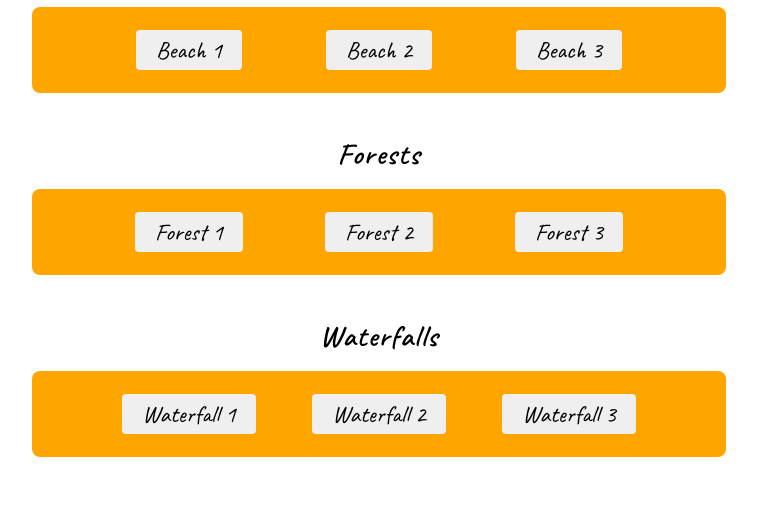
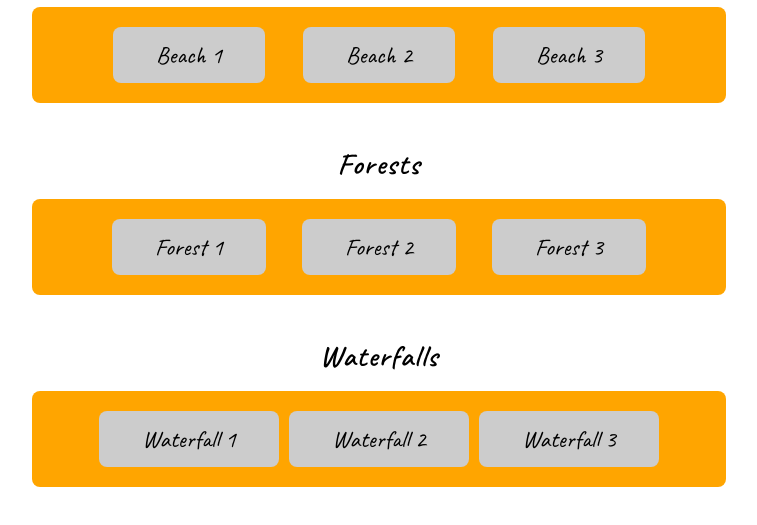
Before and after one commit to vlada030/frontendmentor-custom-video, a plain HTML site: page index.html in a window 1280 px wide. Shown: the part 741-1266 px from the top of the page, without its empty margins (261-1018 px from the left). Drawn offline with Linux system fonts and the light colour scheme.

Commit message:
i dalje ne radi drag sekcije

```diff
--- a/index.html
+++ b/index.html
@@ -298,7 +298,7 @@
                 <h1>Best categorie and video selection</h1>
                 <p>Reorder the list bellow based on your preference</p>
 
-                <div class="movies__group" draggable="true">
+                <div class="movies__group" draggable="true" data-dropto="categorie">
                     <h2>Beaches</h2>
                     <ul class="movies__list">
                         <li
@@ -340,7 +340,7 @@
                     </ul>
                 </div>
 
-                <div class="movies__group" draggable="true">
+                <div class="movies__group" draggable="true" data-dropto="categorie">
                     <h2>Forests</h2>
                     <ul class="movies__list">
                         <li
@@ -381,7 +381,7 @@
                         </li>
                     </ul>
                 </div>
-                <div class="movies__group" draggable="true">
+                <div class="movies__group" draggable="true" data-dropto="categorie">
                     <h2>Waterfalls</h2>
                     <ul class="movies__list">
                         <li
--- a/js/main.js
+++ b/js/main.js
@@ -362,7 +362,11 @@ function handleDragStart(e) {
     this.style.opacity = "0.4";
 
     dragSrcEl = this;
+
     console.log(dragSrcEl);
+    console.log(e.target.dataset.dropto);
+    console.log(e.target);
+
     e.dataTransfer.effectAllowed = "move";
     e.dataTransfer.setData("text/html", this.innerHTML);
 }
@@ -389,6 +393,8 @@ function handleDragEnd(e) {
     dragabbleElements.forEach((elem) => {
         elem.classList.toggle("drag-over", false);
     });
+
+    //e.dataTransfer.clearData();
 }
 
 function handleDragLeave(e) {
@@ -396,13 +402,15 @@ function handleDragLeave(e) {
 }
 
 function handleDrop(e) {
-    e.stopPropagation(); // stops the browser from redirecting.
+    //e.stopPropagation(); // stops the browser from redirecting.
+    e.preventDefault();
 
     if (dragSrcEl != this && dragSrcEl.dataset.dropto === this.dataset.dropto) {
 
         dragSrcEl.innerHTML = this.innerHTML;
         this.innerHTML = e.dataTransfer.getData("text/html");
         //this.replaceWith(this, dragSrcEl);
+
     }
 
     return false;
--- a/scss/_movie-list.scss
+++ b/scss/_movie-list.scss
@@ -68,17 +68,19 @@
 
     &__item {
         border: 3px solid transparent;
+        border-radius: 8px;
+        background-color: #ccc;
+        padding: 10px 40px;
+        cursor: move;
+
 
         .btn {
             font-size: 24px;
 
             display: block;
-            padding: 5px 20px;
-            border-radius: 4px;
-
-            cursor: move;
+            background-color: inherit;
             //border: 3px solid transparent;
-
+            cursor: pointer;
             opacity: 1;
             transition: all 0.2s;
 
```
Also changed, not shown: scss/main.css, 1 other file.
